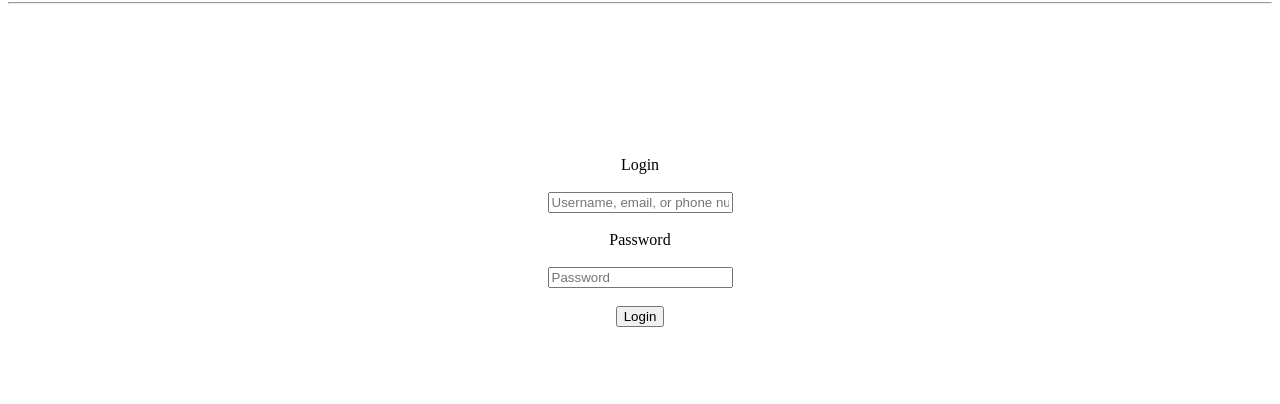
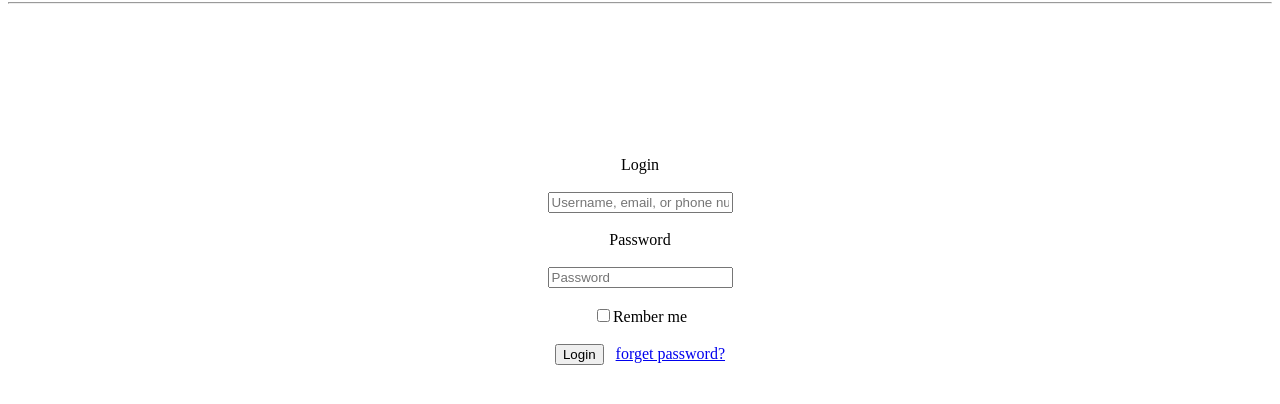
Before and after one commit to lassbon/Training, a plain HTML site: page olawale/Assignment.html in a window 1280 px wide. Shown: the part 64-468 px from the top of the page. Drawn offline with Linux system fonts and the light colour scheme.

Commit message:
Olawale Assignment

```diff
--- a/olawale/Assignment.html
+++ b/olawale/Assignment.html
@@ -15,7 +15,11 @@
                 <label>Password</label><br><br>
                 <input type="text" id="Password" name="Password" placeholder="Password" required>
             </div><br>
-            <button type="button">Login</button>
+            <div>
+                <input type="checkbox" id="Rember me" name="Rember me"/>Rember me <br><br>
+            </div>
+            <button type="button">Login</button>&nbsp;&nbsp;
+            <a href="Assignment.html">forget password?</a>
         </center>
     </body>
 </html>
```
